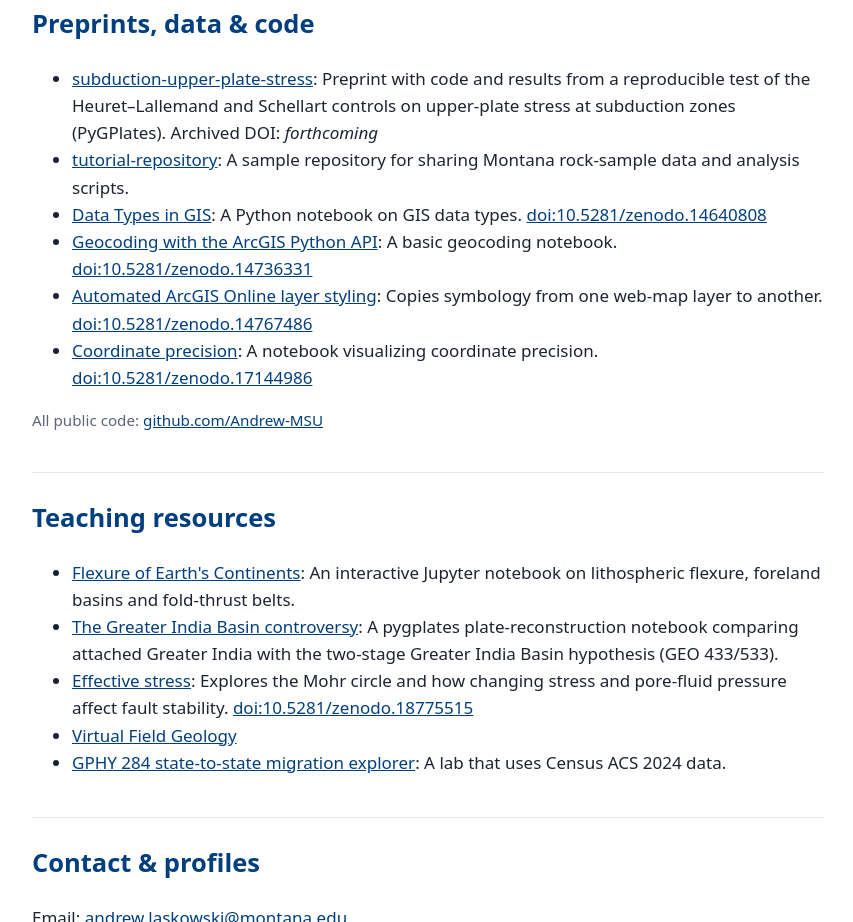
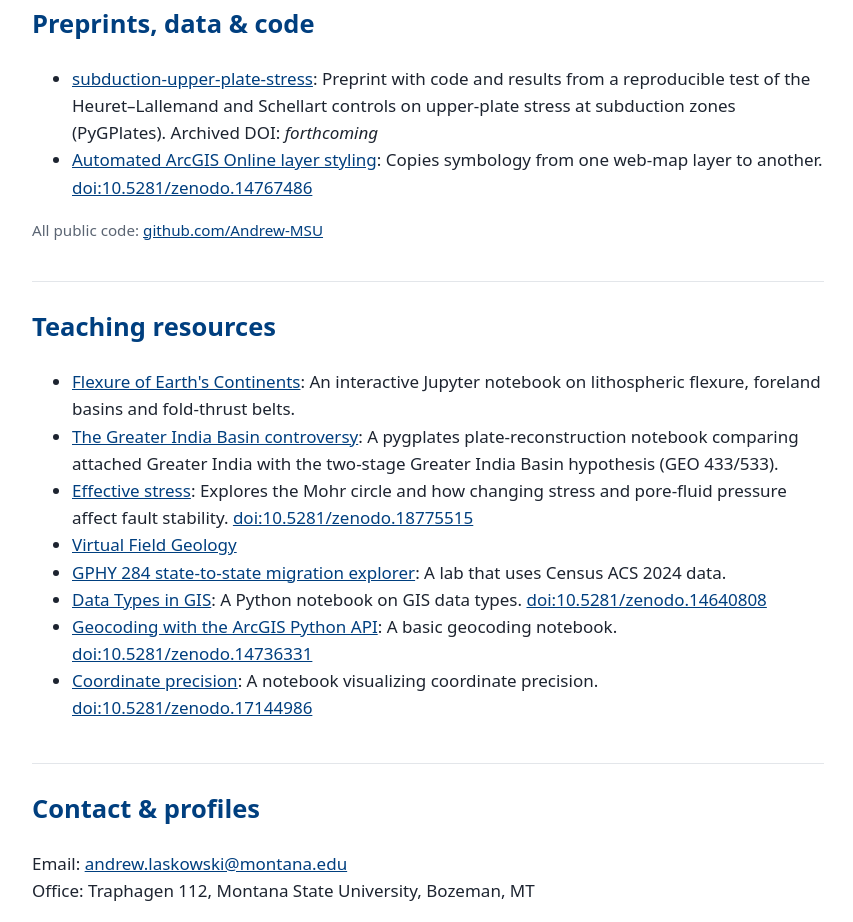
Before and after one commit to Andrew-MSU/andrew-msu.github.io, a plain HTML site: page index.html in a window 1280 px wide. Shown: the part 636-1558 px from the top of the page, without its empty margins (212-1065 px from the left). Drawn offline with Linux system fonts and the light colour scheme.

Commit message:
Remove tutorial-repository; move GIS teaching notebooks to Teaching

```diff
--- a/index.html
+++ b/index.html
@@ -15,11 +15,7 @@
 </section>
 <section id="code"><h2>Preprints, data &amp; code</h2><ul>
 <li><a href="https://github.com/Andrew-MSU/subduction-upper-plate-stress">subduction-upper-plate-stress</a>: Preprint with code and results from a reproducible test of the Heuret–Lallemand and Schellart controls on upper-plate stress at subduction zones (PyGPlates). <!-- ZENODO_DOI -->Archived DOI: <em>forthcoming</em><!-- /ZENODO_DOI --></li>
-<li><a href="https://github.com/Andrew-MSU/tutorial-repository">tutorial-repository</a>: A sample repository for sharing Montana rock-sample data and analysis scripts.</li>
-<li><a href="https://github.com/Andrew-MSU/gis-data-types-notebook">Data Types in GIS</a>: A Python notebook on GIS data types. <a href="https://doi.org/10.5281/zenodo.14640808">doi:10.5281/zenodo.14640808</a></li>
-<li><a href="https://github.com/Andrew-MSU/arcgis-geocoding-notebook">Geocoding with the ArcGIS Python API</a>: A basic geocoding notebook. <a href="https://doi.org/10.5281/zenodo.14736331">doi:10.5281/zenodo.14736331</a></li>
 <li><a href="https://github.com/Andrew-MSU/arcgis-online-layer-styling">Automated ArcGIS Online layer styling</a>: Copies symbology from one web-map layer to another. <a href="https://doi.org/10.5281/zenodo.14767486">doi:10.5281/zenodo.14767486</a></li>
-<li><a href="https://github.com/Andrew-MSU/coordinate-precision-notebook">Coordinate precision</a>: A notebook visualizing coordinate precision. <a href="https://doi.org/10.5281/zenodo.17144986">doi:10.5281/zenodo.17144986</a></li>
 </ul><p class="note">All public code: <a href="https://github.com/Andrew-MSU">github.com/Andrew-MSU</a></p></section>
 <section id="teaching"><h2>Teaching resources</h2><ul>
 <li><a href="https://github.com/Andrew-MSU/flexure-of-earths-continents">Flexure of Earth's Continents</a>: An interactive Jupyter notebook on lithospheric flexure, foreland basins and fold-thrust belts.</li>
@@ -27,6 +23,9 @@
 <li><a href="https://github.com/Andrew-MSU/effectivestress">Effective stress</a>: Explores the Mohr circle and how changing stress and pore-fluid pressure affect fault stability. <a href="https://doi.org/10.5281/zenodo.18775515">doi:10.5281/zenodo.18775515</a></li>
 <li><a href="https://github.com/Andrew-MSU/Virtual-Field-Geology">Virtual Field Geology</a></li>
 <li><a href="https://github.com/Andrew-MSU/gphy284-state-migration">GPHY 284 state-to-state migration explorer</a>: A lab that uses Census ACS 2024 data.</li>
+<li><a href="https://github.com/Andrew-MSU/gis-data-types-notebook">Data Types in GIS</a>: A Python notebook on GIS data types. <a href="https://doi.org/10.5281/zenodo.14640808">doi:10.5281/zenodo.14640808</a></li>
+<li><a href="https://github.com/Andrew-MSU/arcgis-geocoding-notebook">Geocoding with the ArcGIS Python API</a>: A basic geocoding notebook. <a href="https://doi.org/10.5281/zenodo.14736331">doi:10.5281/zenodo.14736331</a></li>
+<li><a href="https://github.com/Andrew-MSU/coordinate-precision-notebook">Coordinate precision</a>: A notebook visualizing coordinate precision. <a href="https://doi.org/10.5281/zenodo.17144986">doi:10.5281/zenodo.17144986</a></li>
 </ul></section>
 <section id="contact"><h2>Contact &amp; profiles</h2>
 <p>Email: <a href="mailto:andrew.laskowski@montana.edu">andrew.laskowski@montana.edu</a><br>Office: Traphagen 112, Montana State University, Bozeman, MT</p>
```
